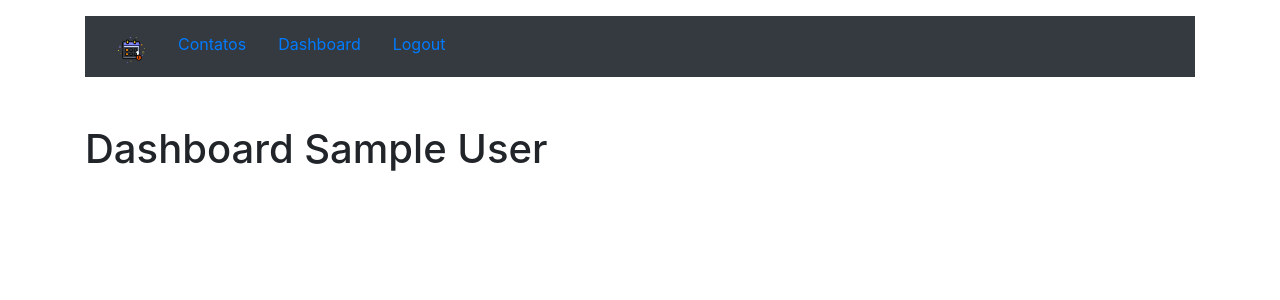
After one commit to joselinosantosti/agenda-django, a Django app: page /accounts/dashboard/ in a window 1280 px wide. The commit adds this page. Shown: the top 300 px of the page. Run offline with Django 4.2, Linux system fonts and the light colour scheme; the visitor is signed in with stand-in values (Sample User, id 1); some libraries are stand-ins or nearby versions.

Commit message:
Ajustes Login

```diff
--- /dev/null
+++ b/accounts/templates/accounts/dashboard.html
@@ -0,0 +1,9 @@
+{% extends 'base.html' %}
+{%block titulo%}Dashboard de {{user}}{%endblock%}
+{% block 'content' %}
+    {% include 'partial/_nav.html' %}
+    <h1 class="mt-5">Dashboard {{user.first_name}} {{user.last_name}}</h1>
+    <div class="container">
+
+    </div>
+{% endblock %}
--- a/accounts/templates/accounts/login.html
+++ b/accounts/templates/accounts/login.html
@@ -1,6 +1,7 @@
 {% extends 'base.html' %}
 {%block titulo%}Login {%endblock%}
 {% block 'content' %}
+<section class="col-6">
 <h1 class="mt-5">Login</h1>
 
 {% if not user.is_authenticated %}
@@ -20,4 +21,5 @@
     {% else %}
       <a href="{% url 'logout' %}">Logout</a>
     {% endif %}
+  </section>
 {% endblock %}
--- a/accounts/urls.py
+++ b/accounts/urls.py
@@ -7,4 +7,5 @@ urlpatterns = [
     path('login/', views.login, name='login'),
     path('logout/', views.logout, name='logout'),
     path('cadastro/', views.cadastro, name='cadastro'),
+    path('dashboard/', views.dashboard, name='dashboard'),
 ]
--- a/accounts/views.py
+++ b/accounts/views.py
@@ -23,7 +23,7 @@ def login(request):
     else:
         auth.login(request, user)
         messages.success(request, 'Logado com sucesso')
-        return redirect('dashboard')
+        return redirect('index')
 
 def logout(request):
     auth.logout(request)
@@ -46,7 +46,7 @@ def cadastro(request):
     try:
         validate_email(email)
     except:
-        messages.error(request, 'Email invalido')
+        messages.error(request, 'Email inválido')
         return render (request, 'accounts/cadastro.html')
 
     if len(senha) < 6:
@@ -66,3 +66,26 @@ def cadastro(request):
     user = User.objects.create_user(username=usuario, email=email, password=senha, first_name=nome, last_name=sobrenome)
     user.save()
     return redirect ('login')
+
+@login_required(redirect_field_name='login')
+def dashboard(request):
+    if request.method != 'POST':
+        form = FormContato()
+        return render (request, 'accounts/dashboard.html', {'form':form})
+
+    form = FormContato(request.POST, request.FILES)
+
+    if not form.is_valid():
+        messages.error(request, 'Erro ao enviar formulário')
+        form = FormContato()
+        return render(request, 'accounts/dashboard.html', {'form': form})
+
+    descricao = request.POST.get('descricao')
+
+    if len(descricao) < 5:
+        messages.error(request, 'Erro descrição')
+        form = FormContato(request.POST)
+        return render(request, 'accounts/dashboard.html', {'form': form})
+    form.save()
+    messages.success(request, f'Contato {request.POST.get("nome")} salvo com sucesso')
+    return redirect('dashboard')
--- a/contatos/templates/contatos/index.html
+++ b/contatos/templates/contatos/index.html
@@ -2,7 +2,7 @@
 {% load static %}
 
 {% block 'content' %}
-
+  {% include 'partial/_nav.html' %}
     <h1 class="mt-5">Minha agenda</h1>
 
     <form action="{% url 'busca' %}" class="mt-5">
--- a/contatos/views.py
+++ b/contatos/views.py
@@ -5,7 +5,9 @@ from django.core.paginator import Paginator
 from django.db.models import Q, Value
 from django.db.models.functions import Concat
 from django.contrib import messages
+from django.contrib.auth.decorators import login_required
 
+@login_required()
 def index(request):
     contatos = Contato.objects.order_by('id').filter(mostrar=True)
     paginator = Paginator(contatos, 10)
@@ -17,6 +19,7 @@ def index(request):
         'contatos':contatos
     })
 
+@login_required()
 def ver_contato(request, contato_id):
     contato = get_object_or_404(Contato, id=contato_id)
     if not contato.mostrar:
@@ -25,6 +28,7 @@ def ver_contato(request, contato_id):
         'contato':contato
     })
 
+@login_required()
 def busca(request):
     busca = request.GET.get('busca')
 
--- a/templates/base.html
+++ b/templates/base.html
@@ -12,7 +12,7 @@
       <link rel="stylesheet" type="text/css" href="{% static 'css/style.css' %}">
    </head>
    <body>
-      {% include 'partial/_nav.html' %}
+
       <div class="container">
          <div class="row">
             <div class="col-12 mt-3">
--- a/templates/partial/_nav.html
+++ b/templates/partial/_nav.html
@@ -1,8 +1,23 @@
+{% load static %}
+
 <nav class="navbar navbar-expand-lg navbar-dark bg-dark">
-    <div class="container">
-        <a class="navbar-brand" href="/">Agenda</a>
-        <button class="navbar-toggler" type="button" data-toggle="collapse" data-target="#navbarSupportedContent" aria-controls="navbarSupportedContent" aria-expanded="false" aria-label="Toggle navigation">
-          <span class="navbar-toggler-icon"></span>
-        </button>
-    </div>
+  <div class="container">
+    <ul class="nav">
+      <li class="nav-item">
+        <a class="navbar-brand" href="/"><img src="{% static 'images/logo.png' %}" width="30"></a>
+      </li>
+      <li class="nav-item">
+        <a class="nav-link" href="/">Contatos</a>
+      </li>
+      <li class="nav-item">
+        <a class="nav-link" href="accounts/dashboard">Dashboard</a>
+      </li>
+      <li class="nav-item">
+        <a class="nav-link" href="accounts/logout/">{% if request.user == 'anonimous' %}Login{% else %}Logout{% endif %}</a>
+      </li>
+      <button class="navbar-toggler" type="button" data-toggle="collapse" data-target="#navbarSupportedContent" aria-controls="navbarSupportedContent" aria-expanded="false" aria-label="Toggle navigation">
+        <span class="navbar-toggler-icon"></span>
+      </button>
+    </ul>
+  </div>
 </nav>
```
Lines whose indentation alone changed are shown as unchanged.
